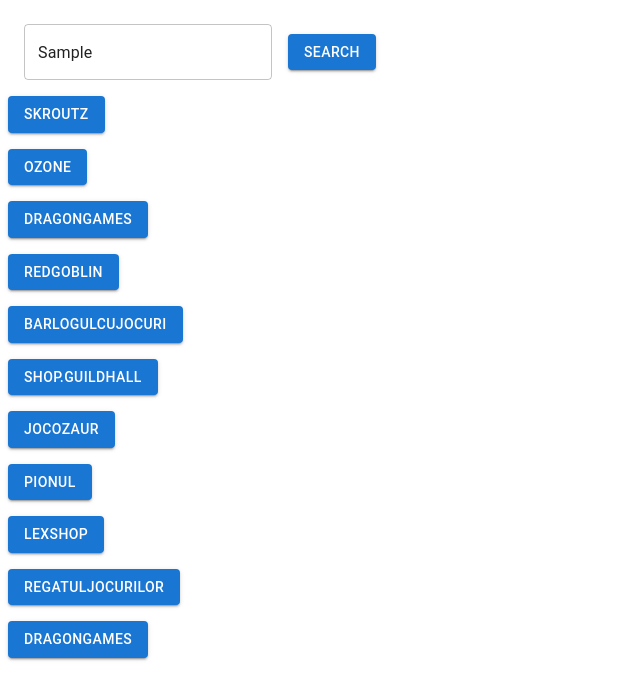
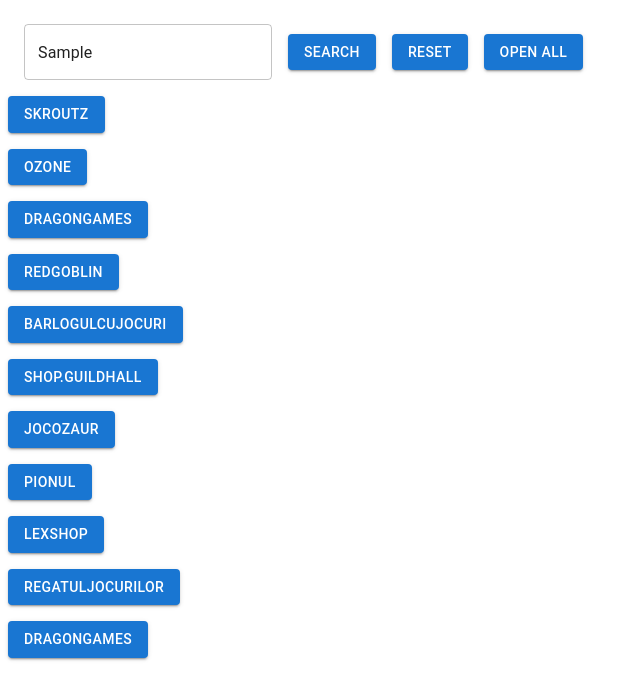
Before and after one commit to BPetronel/bg-search, a React app: page / in a window 1280 px wide. Both pictures are taken after typing "Sample" into the empty fields and a click on the button "SEARCH". Shown: the top 700 px of the page, without its empty margins (0-640 px from the left). Built offline with nearby package versions, Linux system fonts and the light colour scheme.

Commit message:
more buttons

```diff
--- a/src/app.tsx
+++ b/src/app.tsx
@@ -23,9 +23,14 @@
 	const [searchTerm, setSearchTerm] = useState('');
 	const [urls, setUrls] = useState<string[]>([]);
 
-	const handleSearch = () => {
-		setUrls(getUrls(searchTerm));
+	const handleSearch = () => setUrls(getUrls(searchTerm));
+
+	const handleReset = () => {
+		setSearchTerm('');
+		setUrls([]);
 	};
+
+	const handleOpenAll = () => urls.forEach(url => window.open(url, '_blank'));
 
 	return (
 		<>
@@ -38,6 +43,14 @@
 				<Button variant="contained" onClick={handleSearch}>
 					Search
 				</Button>
+				<Button variant="contained" onClick={handleReset}>
+					Reset
+				</Button>
+				{urls.length > 0 && (
+					<Button variant="contained" onClick={handleOpenAll}>
+						Open All
+					</Button>
+				)}
 			</Box>
 			<Box sx={{display: 'flex', flexDirection: 'column', alignItems: 'flex-start', gap: 2}}>
 				{urls.map(url => {
--- a/webpack.development.js
+++ b/webpack.development.js
@@ -10,7 +10,7 @@
 	mode: 'development',
 	entry: ['./index.js'],
 	output: {
-		path: path.resolve(__dirname, './build'),
+		path: path.resolve(__dirname, './docs'),
 		filename: 'js/[name].[contenthash].js'
 	},
 	devtool: 'eval-cheap-module-source-map',
@@ -53,7 +53,7 @@
 	devServer: {
 		open: true,
 		compress: true,
-		static: [path.resolve(__dirname, './build')],
+		static: [path.resolve(__dirname, './docs')],
 		port: 8080
 	},
 	plugins: [
--- a/webpack.production.js
+++ b/webpack.production.js
@@ -9,7 +9,7 @@
 	mode: 'production',
 	entry: ['./index.js'],
 	output: {
-		path: path.resolve(__dirname, './build'),
+		path: path.resolve(__dirname, './docs'),
 		filename: 'js/[name].[contenthash].js'
 	},
 	devtool: 'source-map',
```
Also changed, not shown: 5 other files (tests, documents, lock files or other folders).
